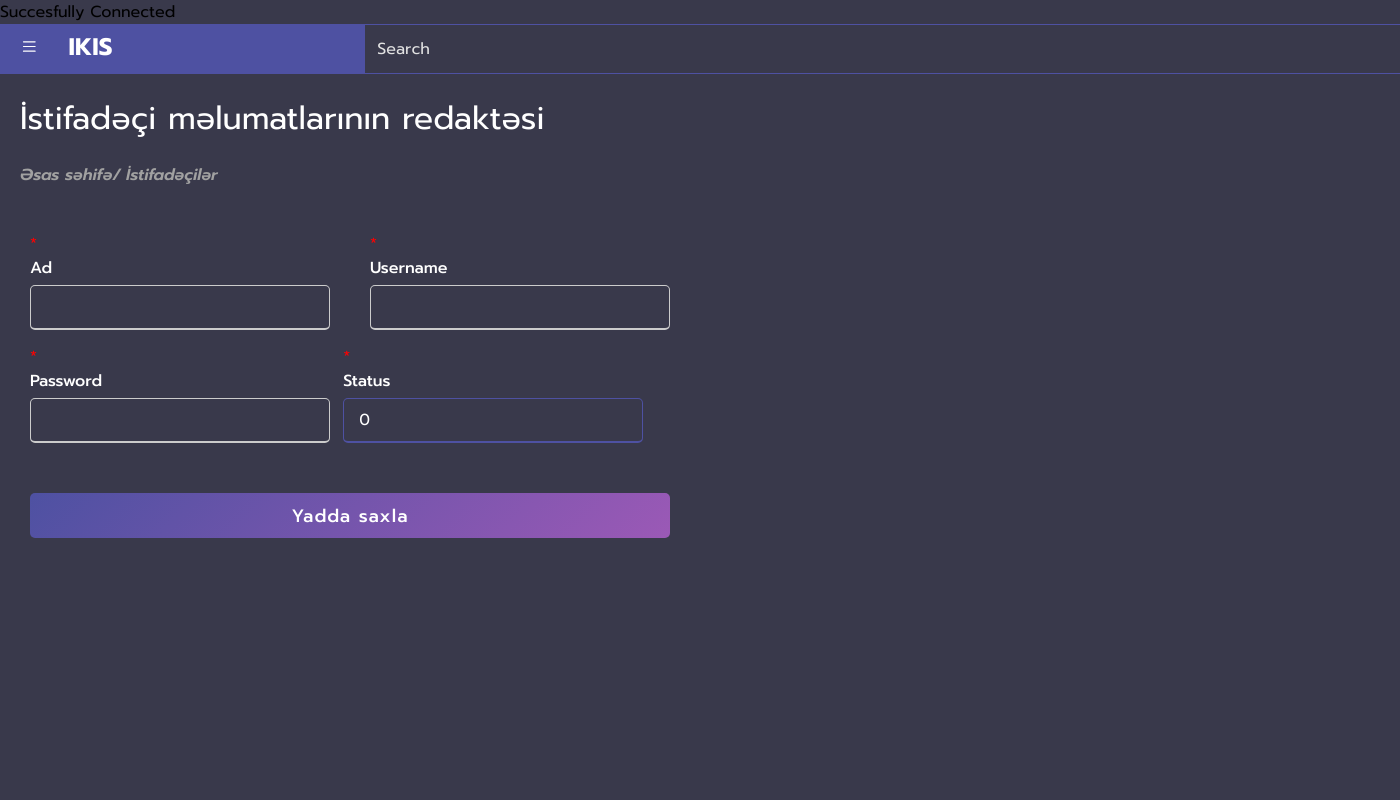
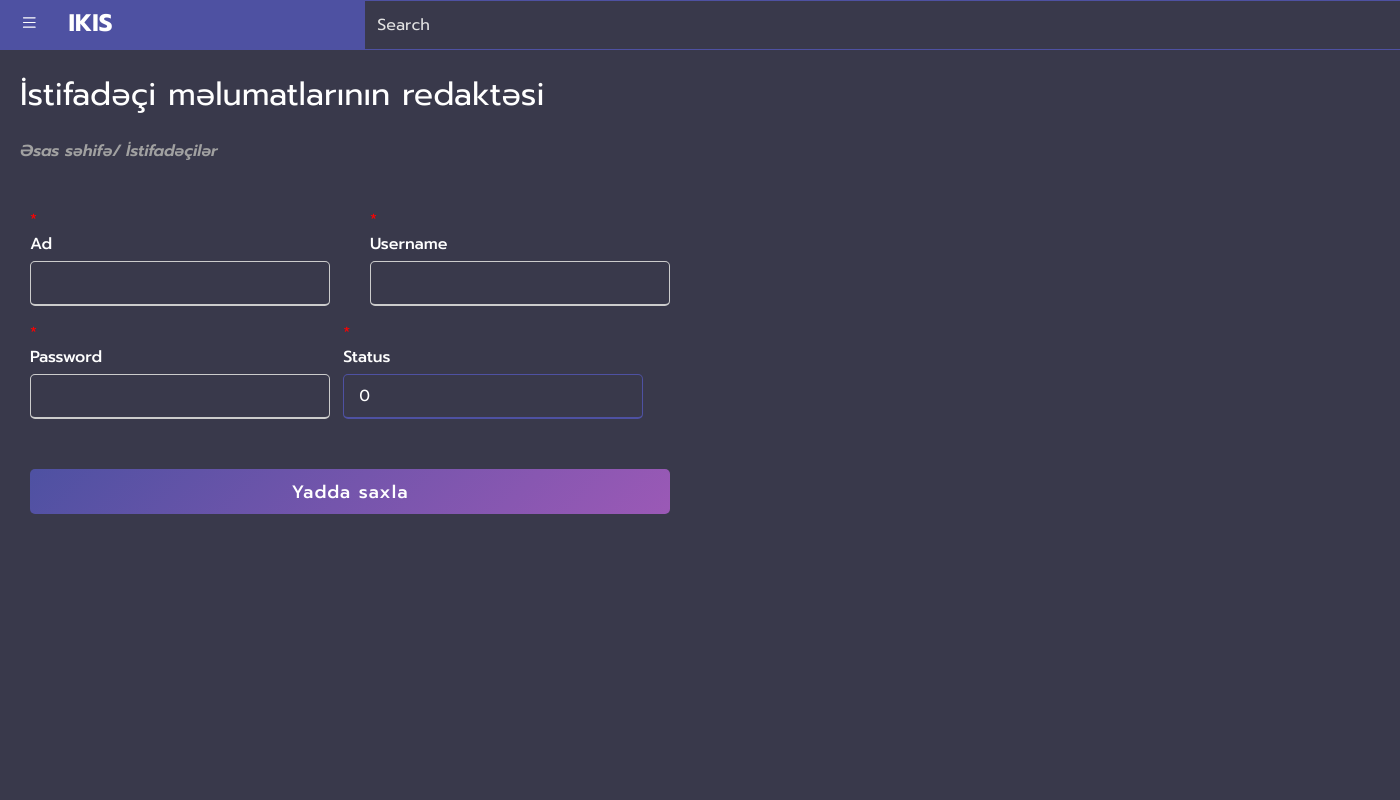
Before and after one commit to Rungrukuk/Internship, a PHP site: page /admin/create_user.php in a window 1400 px wide; the page is wider, and only the part inside the window is pictured. Run offline with PHP 8.4, Linux system fonts and the light colour scheme; some libraries are stand-ins or nearby versions; some web fonts are replaced.

Commit message:
Debug Messages has been deleted

```diff
--- a/VolunteerProject/admin/create_user.php
+++ b/VolunteerProject/admin/create_user.php
@@ -55,7 +55,6 @@ if ($_SERVER["REQUEST_METHOD"] == "POST")
 
     if($usernameError == "" && $passwordError == "" && $nameError == "" && $statusError == "")
     {
-        echo "Yes";
         $sql = "INSERT INTO `users`(`name`, `username`, `password`, `status`) VALUES ('$name','$username','$password','$status')";
         if ($conn->query($sql) === TRUE)
         {
--- a/VolunteerProject/admin/functions/connections.php
+++ b/VolunteerProject/admin/functions/connections.php
@@ -10,8 +10,7 @@ $conn = new mysqli($servername, $username, $password,$dbName);
 if ($conn->connect_error) {
   die("Connection failed: " . $conn->connect_error);
 }
-else
-  echo "Succesfully Connected";
+
 
 
 ?>
```
